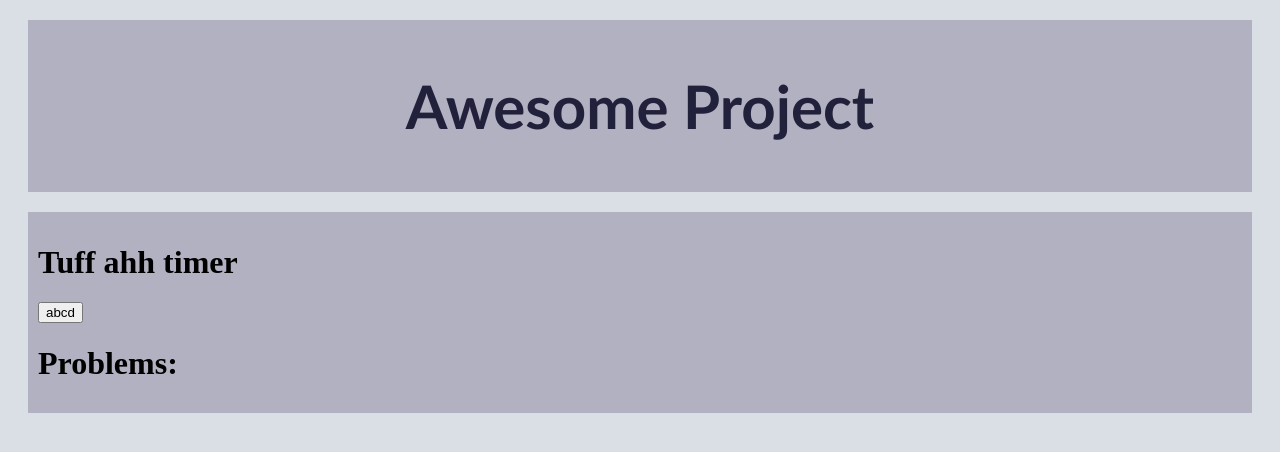
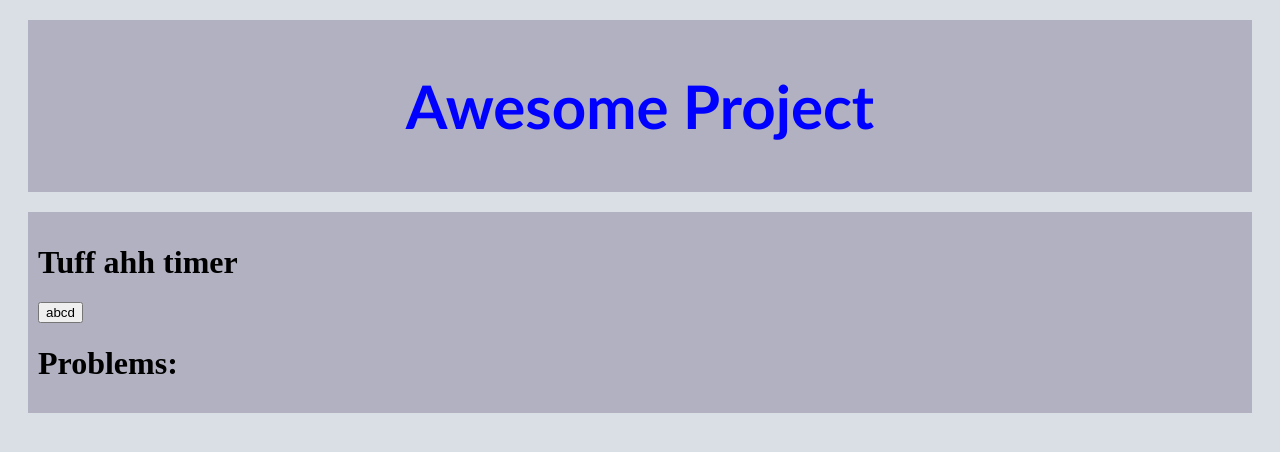
Before and after one commit to PugsRDubs/islandhacks25, a SvelteKit app: page / in a window 1280 px wide. Shown: the top 452 px of the page. Built offline with nearby package versions, Linux system fonts and the light colour scheme.

Commit message:
testing to see what this changes

```diff
--- a/src/routes/+layout.svelte
+++ b/src/routes/+layout.svelte
@@ -24,7 +24,7 @@
 		text-align: center;
 		font-family: 'Gill Sans', 'Gill Sans MT', Calibri, 'Trebuchet MS', sans-serif;
 		font-size: 60px;
-		color: rgb(33, 33, 59);
+		color: rgba(0, 0, 255, 1);
 	}
 	div {
 		margin: 20px;
```
